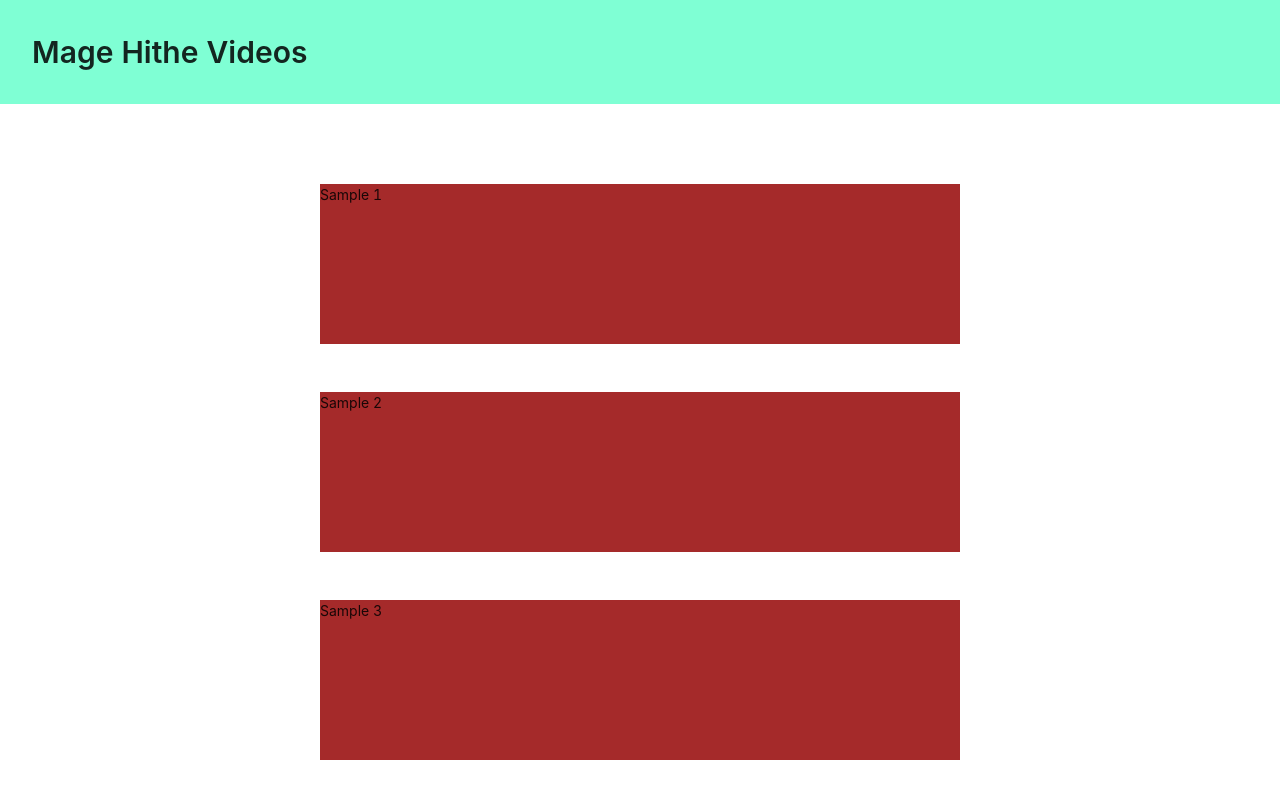
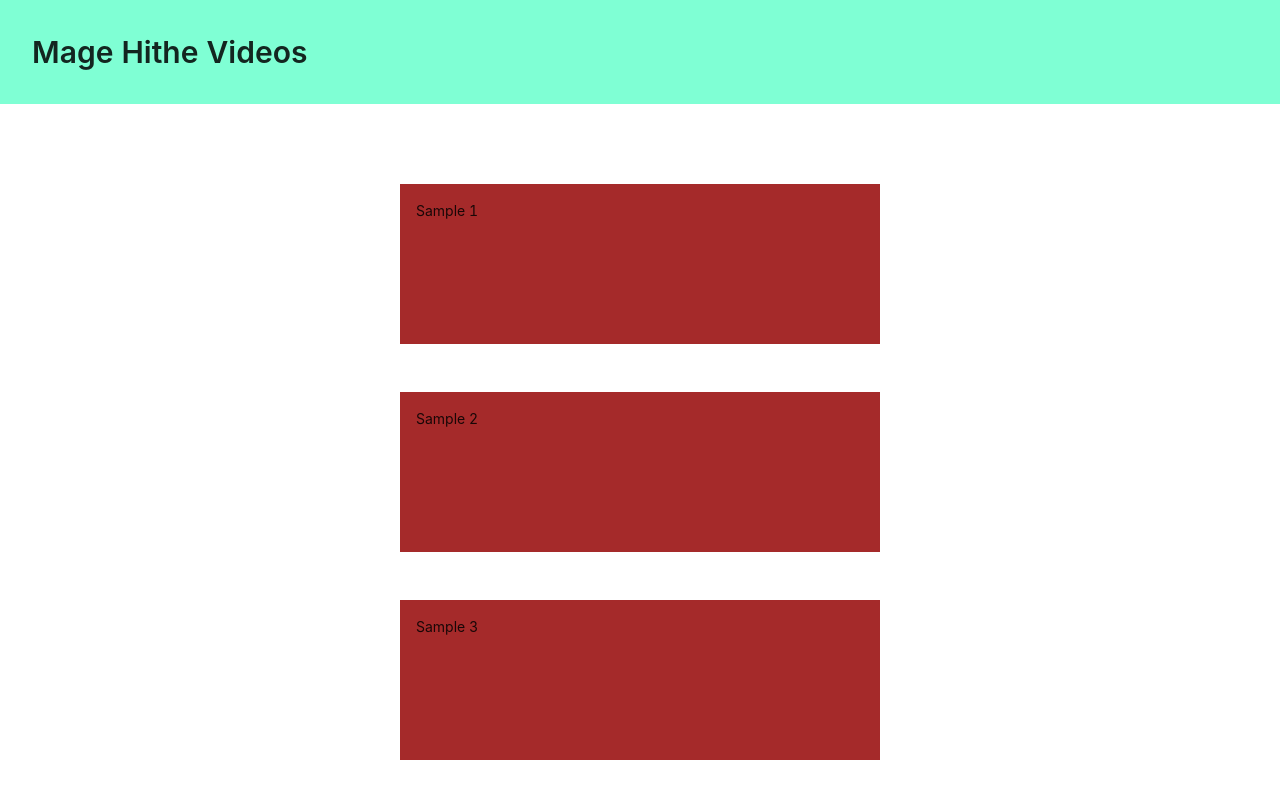
Before and after one commit to DilshanNaveen/Mage-Hithe-Videos-FE, a Next.js app: page / in a window 1280 px wide. Shown: the top 800 px of the page. Built offline with nearby package versions, Linux system fonts and the light colour scheme.

Commit message:
CSS amendments

```diff
--- a/components/Blocks.js
+++ b/components/Blocks.js
@@ -5,7 +5,10 @@ const { Text } = Typography;
 const Blocks = (props) =>{
     return (
         <div className="block-frame">
-            <Text>{props.vTitle}</Text>
+            <div className="block-inside">
+                <Text>{props.vTitle}</Text>
+            </div>
+
         </div>
     )
 
--- a/styles/componentStyles/Blocks.css
+++ b/styles/componentStyles/Blocks.css
@@ -1,6 +1,10 @@
 .block-frame{
     background-color: brown;
-    width: 40rem;
+    width: 30rem;
     height: 10rem;
     margin-bottom: 3rem;
 }
+
+.block-inside{
+    margin: 1rem;
+}
```
